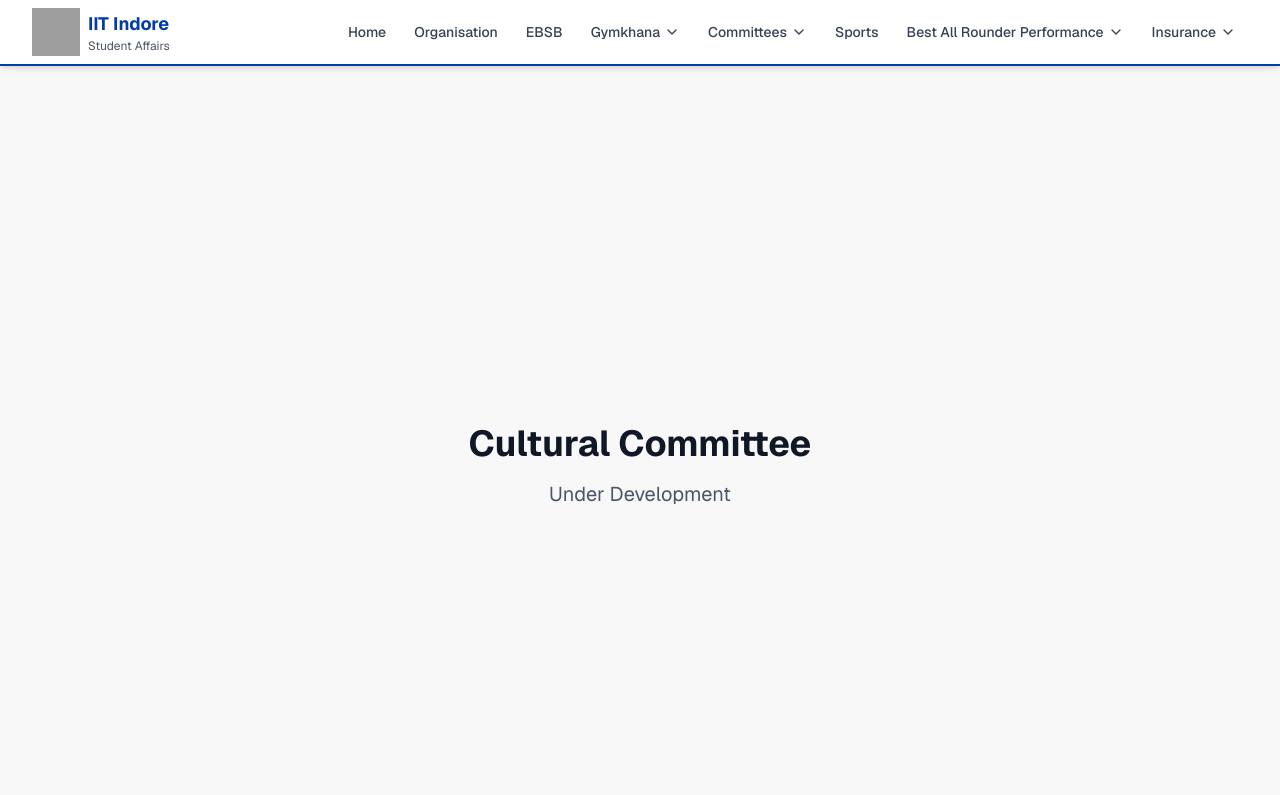
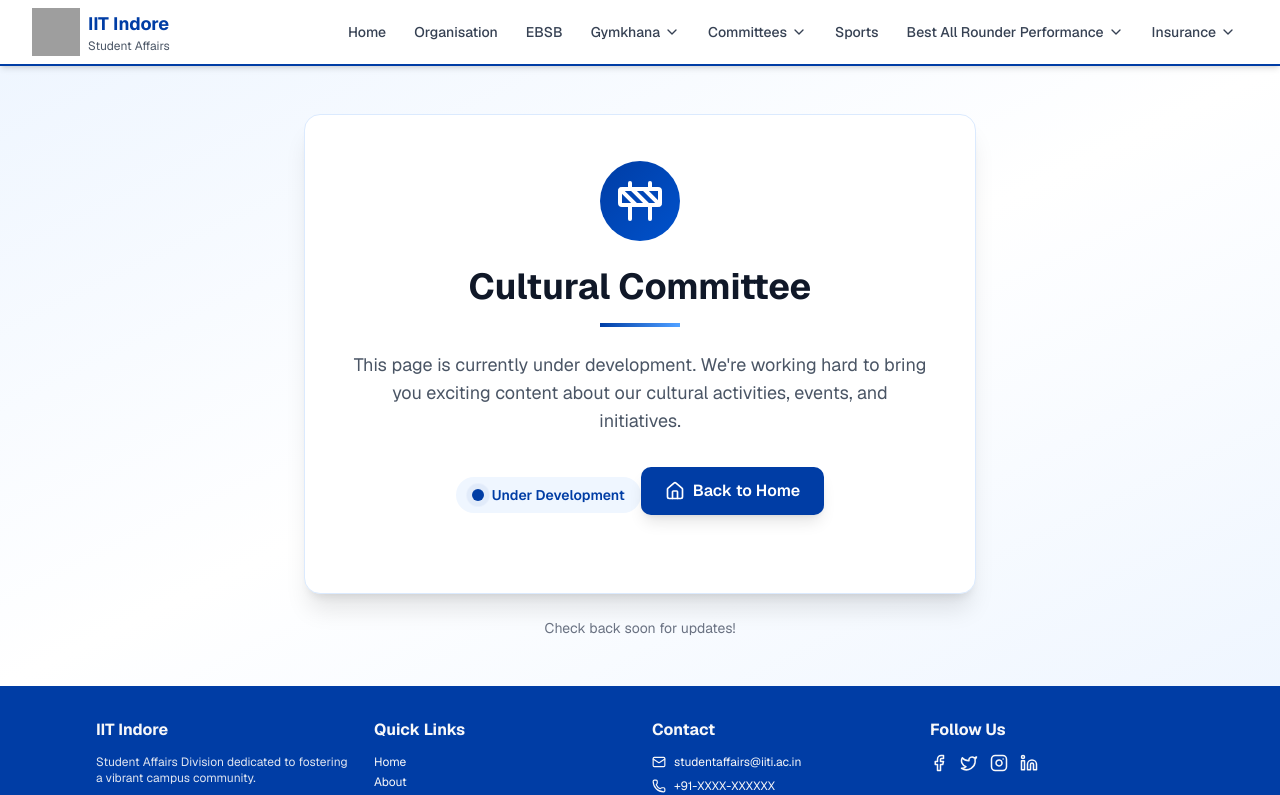
Before and after one commit to sairaj22019/StudentAffairsWebsite-IITI, a Next.js app: page /cultural in a window 1280 px wide. Shown: the top 795 px of the page. Built offline with nearby package versions, Linux system fonts and the light colour scheme; grey boxes are pictures that could not be loaded.

Commit message:
Primary copy of original website done

```diff
--- a/src/app/cultural/page.jsx
+++ b/src/app/cultural/page.jsx
@@ -1,13 +1,60 @@
+"use client";
+
 import React from "react";
+import Link from "next/link";
+import { Home, Construction } from "lucide-react";
 
 const page = () => {
   return (
-    <div className="min-h-screen flex items-center justify-center px-4">
-      <div className="text-center">
-        <h1 className="text-4xl font-bold text-gray-900 mb-4">
-          Cultural Committee
-        </h1>
-        <p className="text-xl text-gray-600">Under Development</p>
+    <div className="flex-1 bg-gradient-to-br from-blue-50 via-white to-blue-50 flex items-center justify-center px-4 py-12">
+      <div className="max-w-2xl w-full">
+        {/* Main Card */}
+        <div className="bg-white rounded-2xl shadow-xl border border-blue-100 p-8 sm:p-12 text-center animate-fade-in-up">
+          {/* Icon */}
+          <div className="flex justify-center mb-6">
+            <div className="bg-gradient-to-br from-[#003DA5] to-[#0052cc] p-4 rounded-full animate-float">
+              <Construction size={48} className="text-white" />
+            </div>
+          </div>
+
+          {/* Title */}
+          <h1 className="text-2xl sm:text-3xl md:text-4xl font-bold text-gray-900 mb-4">
+            Cultural Committee
+          </h1>
+
+          {/* Divider */}
+          <div className="h-1 w-20 bg-gradient-to-r from-[#003DA5] to-blue-400 mx-auto mb-6"></div>
+
+          {/* Description */}
+          <p className="text-base sm:text-lg text-gray-600 mb-8">
+            This page is currently under development. We're working hard to
+            bring you exciting content about our cultural activities, events,
+            and initiatives.
+          </p>
+
+          {/* Status Badge */}
+          <div className="inline-flex items-center gap-2 bg-blue-50 text-[#003DA5] px-4 py-2 rounded-full text-sm font-semibold mb-8">
+            <span className="relative flex h-3 w-3">
+              <span className="animate-ping absolute inline-flex h-full w-full rounded-full bg-[#003DA5] opacity-75"></span>
+              <span className="relative inline-flex rounded-full h-3 w-3 bg-[#003DA5]"></span>
+            </span>
+            Under Development
+          </div>
+
+          {/* Back to Home Button */}
+          <Link
+            href="/"
+            className="inline-flex items-center gap-2 bg-[#003DA5] text-white px-6 py-3 rounded-lg font-semibold hover:bg-[#0052cc] transition-all duration-300 transform hover:scale-105 shadow-lg hover:shadow-xl"
+          >
+            <Home size={20} />
+            Back to Home
+          </Link>
+        </div>
+
+        {/* Additional Info */}
+        <p className="text-center text-sm text-gray-500 mt-6">
+          Check back soon for updates!
+        </p>
       </div>
     </div>
   );
--- a/src/app/layout.js
+++ b/src/app/layout.js
@@ -20,12 +20,12 @@ export const metadata = {
 
 export default function RootLayout({ children }) {
   return (
-    <html lang="en">
+    <html lang="en" className="h-full">
       <body
-        className={`${geistSans.variable} ${geistMono.variable} antialiased`}
+        className={`${geistSans.variable} ${geistMono.variable} antialiased flex flex-col min-h-screen`}
       >
         <Navbar />
-        {children}
+        <main className="flex-1 flex flex-col">{children}</main>
         <Footer />
       </body>
     </html>
--- a/src/app/not-found.js
+++ b/src/app/not-found.js
@@ -5,13 +5,15 @@ import Link from "next/link";
 
 export default function NotFound() {
   return (
-    <div className="min-h-screen flex items-center justify-center px-4">
+    <div className="flex-1 flex items-center justify-center px-4">
       <div className="text-center">
-        <h1 className="text-6xl font-bold text-[#003DA5] mb-4">404</h1>
-        <h2 className="text-2xl font-semibold text-gray-900 mb-4">
+        <h1 className="text-4xl sm:text-5xl md:text-6xl font-bold text-[#003DA5] mb-4">
+          404
+        </h1>
+        <h2 className="text-xl sm:text-2xl font-semibold text-gray-900 mb-4">
           Page Not Found
         </h2>
-        <p className="text-gray-600 mb-8">
+        <p className="text-sm sm:text-base text-gray-600 mb-8">
           The page you're looking for doesn't exist.
         </p>
         <Link
--- a/src/app/page.js
+++ b/src/app/page.js
@@ -6,8 +6,8 @@ import QuickLinks from "@/components/quick-links";
 
 export default function Home() {
   return (
-    <main className="min-h-screen bg-background">
-      <div className="flex flex-col lg:flex-row gap-0 md:gap-4 px-4 sm:px-6 lg:px-8 py-6 md:py-8 max-w-7xl mx-auto">
+    <div className="flex-1 bg-background">
+      <div className="flex flex-col lg:flex-row gap-4 md:gap-6 px-4 sm:px-6 lg:px-8 py-6 md:py-8 max-w-7xl mx-auto">
         <div className="w-full lg:w-1/2">
           <Carousel />
         </div>
@@ -16,6 +16,6 @@ export default function Home() {
         </div>
       </div>
       <QuickLinks />
-    </main>
+    </div>
   );
 }
--- a/src/app/science/page.jsx
+++ b/src/app/science/page.jsx
@@ -1,13 +1,60 @@
+"use client";
+
 import React from "react";
+import Link from "next/link";
+import { Home, Construction } from "lucide-react";
 
 const page = () => {
   return (
-    <div className="min-h-screen flex items-center justify-center px-4">
-      <div className="text-center">
-        <h1 className="text-4xl font-bold text-gray-900 mb-4">
-          Science & Technology Committee
-        </h1>
-        <p className="text-xl text-gray-600">Under Development</p>
+    <div className="flex-1 bg-gradient-to-br from-blue-50 via-white to-blue-50 flex items-center justify-center px-4 py-12">
+      <div className="max-w-2xl w-full">
+        {/* Main Card */}
+        <div className="bg-white rounded-2xl shadow-xl border border-blue-100 p-8 sm:p-12 text-center animate-fade-in-up">
+          {/* Icon */}
+          <div className="flex justify-center mb-6">
+            <div className="bg-gradient-to-br from-[#003DA5] to-[#0052cc] p-4 rounded-full animate-float">
+              <Construction size={48} className="text-white" />
+            </div>
+          </div>
+
+          {/* Title */}
+          <h1 className="text-2xl sm:text-3xl md:text-4xl font-bold text-gray-900 mb-4">
+            Science & Technology Committee
+          </h1>
+
+          {/* Divider */}
+          <div className="h-1 w-20 bg-gradient-to-r from-[#003DA5] to-blue-400 mx-auto mb-6"></div>
+
+          {/* Description */}
+          <p className="text-base sm:text-lg text-gray-600 mb-8">
+            This page is currently under development. We're working hard to
+            bring you exciting content about our science and technology
+            activities, projects, and innovations.
+          </p>
+
+          {/* Status Badge */}
+          <div className="inline-flex items-center gap-2 bg-blue-50 text-[#003DA5] px-4 py-2 rounded-full text-sm font-semibold mb-8">
+            <span className="relative flex h-3 w-3">
+              <span className="animate-ping absolute inline-flex h-full w-full rounded-full bg-[#003DA5] opacity-75"></span>
+              <span className="relative inline-flex rounded-full h-3 w-3 bg-[#003DA5]"></span>
+            </span>
+            Under Development
+          </div>
+
+          {/* Back to Home Button */}
+          <Link
+            href="/"
+            className="inline-flex items-center gap-2 bg-[#003DA5] text-white px-6 py-3 rounded-lg font-semibold hover:bg-[#0052cc] transition-all duration-300 transform hover:scale-105 shadow-lg hover:shadow-xl"
+          >
+            <Home size={20} />
+            Back to Home
+          </Link>
+        </div>
+
+        {/* Additional Info */}
+        <p className="text-center text-sm text-gray-500 mt-6">
+          Check back soon for updates!
+        </p>
       </div>
     </div>
   );
--- a/src/app/sports/page.jsx
+++ b/src/app/sports/page.jsx
@@ -1,13 +1,60 @@
+"use client";
+
 import React from "react";
+import Link from "next/link";
+import { Home, Construction } from "lucide-react";
 
 const page = () => {
   return (
-    <div className="min-h-screen flex items-center justify-center px-4">
-      <div className="text-center">
-        <h1 className="text-4xl font-bold text-gray-900 mb-4">
-          Sports Committee
-        </h1>
-        <p className="text-xl text-gray-600">Under Development</p>
+    <div className="flex-1 bg-gradient-to-br from-blue-50 via-white to-blue-50 flex items-center justify-center px-4 py-12">
+      <div className="max-w-2xl w-full">
+        {/* Main Card */}
+        <div className="bg-white rounded-2xl shadow-xl border border-blue-100 p-8 sm:p-12 text-center animate-fade-in-up">
+          {/* Icon */}
+          <div className="flex justify-center mb-6">
+            <div className="bg-gradient-to-br from-[#003DA5] to-[#0052cc] p-4 rounded-full animate-float">
+              <Construction size={48} className="text-white" />
+            </div>
+          </div>
+
+          {/* Title */}
+          <h1 className="text-2xl sm:text-3xl md:text-4xl font-bold text-gray-900 mb-4">
+            Sports Committee
+          </h1>
+
+          {/* Divider */}
+          <div className="h-1 w-20 bg-gradient-to-r from-[#003DA5] to-blue-400 mx-auto mb-6"></div>
+
+          {/* Description */}
+          <p className="text-base sm:text-lg text-gray-600 mb-8">
+            This page is currently under development. We're working hard to
+            bring you exciting content about our sports activities, events, and
+            achievements.
+          </p>
+
+          {/* Status Badge */}
+          <div className="inline-flex items-center gap-2 bg-blue-50 text-[#003DA5] px-4 py-2 rounded-full text-sm font-semibold mb-8">
+            <span className="relative flex h-3 w-3">
+              <span className="animate-ping absolute inline-flex h-full w-full rounded-full bg-[#003DA5] opacity-75"></span>
+              <span className="relative inline-flex rounded-full h-3 w-3 bg-[#003DA5]"></span>
+            </span>
+            Under Development
+          </div>
+
+          {/* Back to Home Button */}
+          <Link
+            href="/"
+            className="inline-flex items-center gap-2 bg-[#003DA5] text-white px-6 py-3 rounded-lg font-semibold hover:bg-[#0052cc] transition-all duration-300 transform hover:scale-105 shadow-lg hover:shadow-xl"
+          >
+            <Home size={20} />
+            Back to Home
+          </Link>
+        </div>
+
+        {/* Additional Info */}
+        <p className="text-center text-sm text-gray-500 mt-6">
+          Check back soon for updates!
+        </p>
       </div>
     </div>
   );
```
Also changed, not shown: src/app/organisation/page.jsx (+14 -18 lines), src/components/quick-links.jsx (+23 -16 lines).
